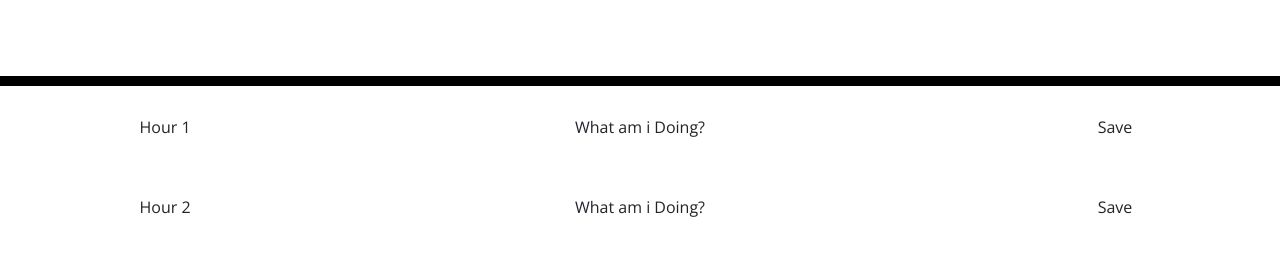
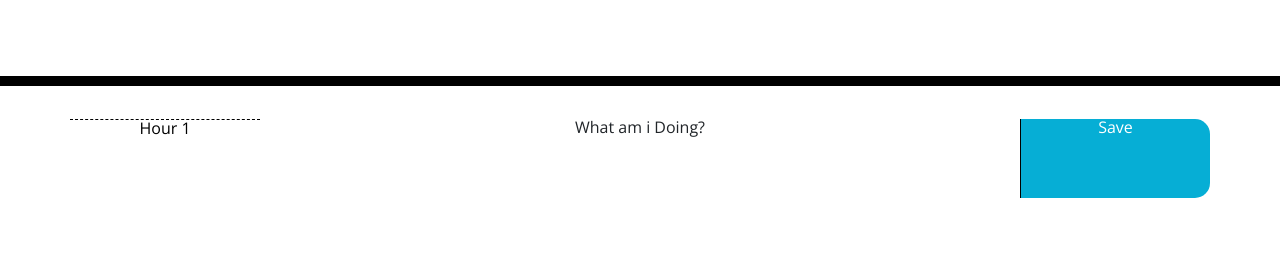
Before and after one commit to srgreiick/w5-day-planner, a website: page index.html in a window 1280 px wide. Shown: the part 182-438 px from the top of the page. Drawn offline with nearby package versions, Linux system fonts and the light colour scheme.

Commit message:
added moment

```diff
--- a/index.html
+++ b/index.html
@@ -32,17 +32,12 @@
       <!-- Timeblocks go here -->
       <div class="time-block">
         <!-- Hour 1 -->
-        <div class="row">
-          <div class="col-md-2" >Hour 1</div>
+        <div class="row time-block" class="">
+          <div class="col-md-2 hour" class="">Hour 1</div>
           <div class="col-md-8">What am i Doing?</div>
-          <div class="col-md-2">Save</div>
+          <div class="col-md-2 saveBtn">Save</div>
         </div>
-        <!-- Hour 2 -->
-        <div class="row">
-          <div class="col-md-2" >Hour 2</div>
-          <div class="col-md-8">What am i Doing?</div>
-          <div class="col-md-2">Save</div>
-        </div>
+
       </div>
     </div>
 
--- a/scripts/script.js
+++ b/scripts/script.js
@@ -0,0 +1,2 @@
+let timeDisplay = document.getElementById("currentDay")
+timeDisplay.textContent = "Hello"
```
Also changed, not shown: package.json (added, +22 -0 lines), 1 other file.
